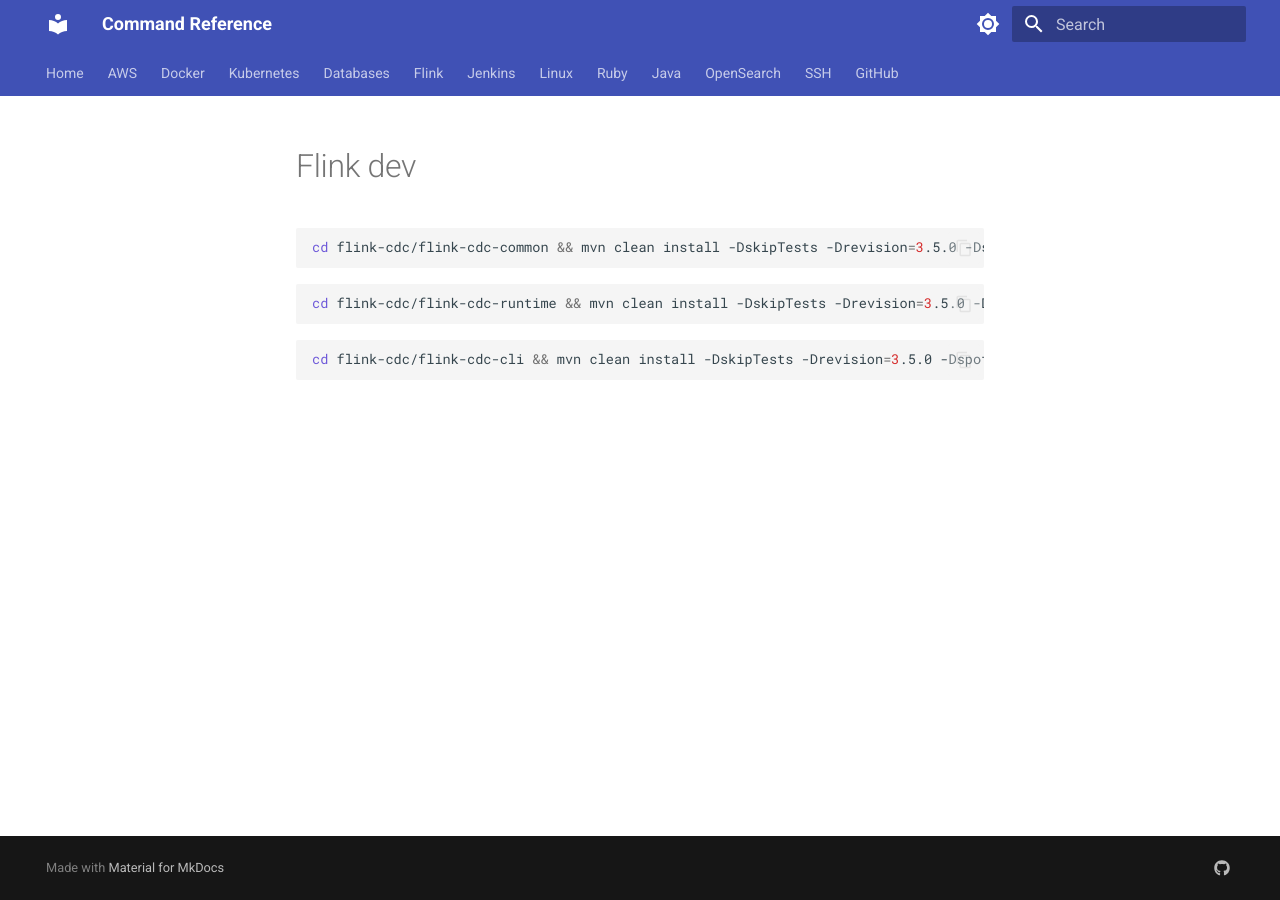
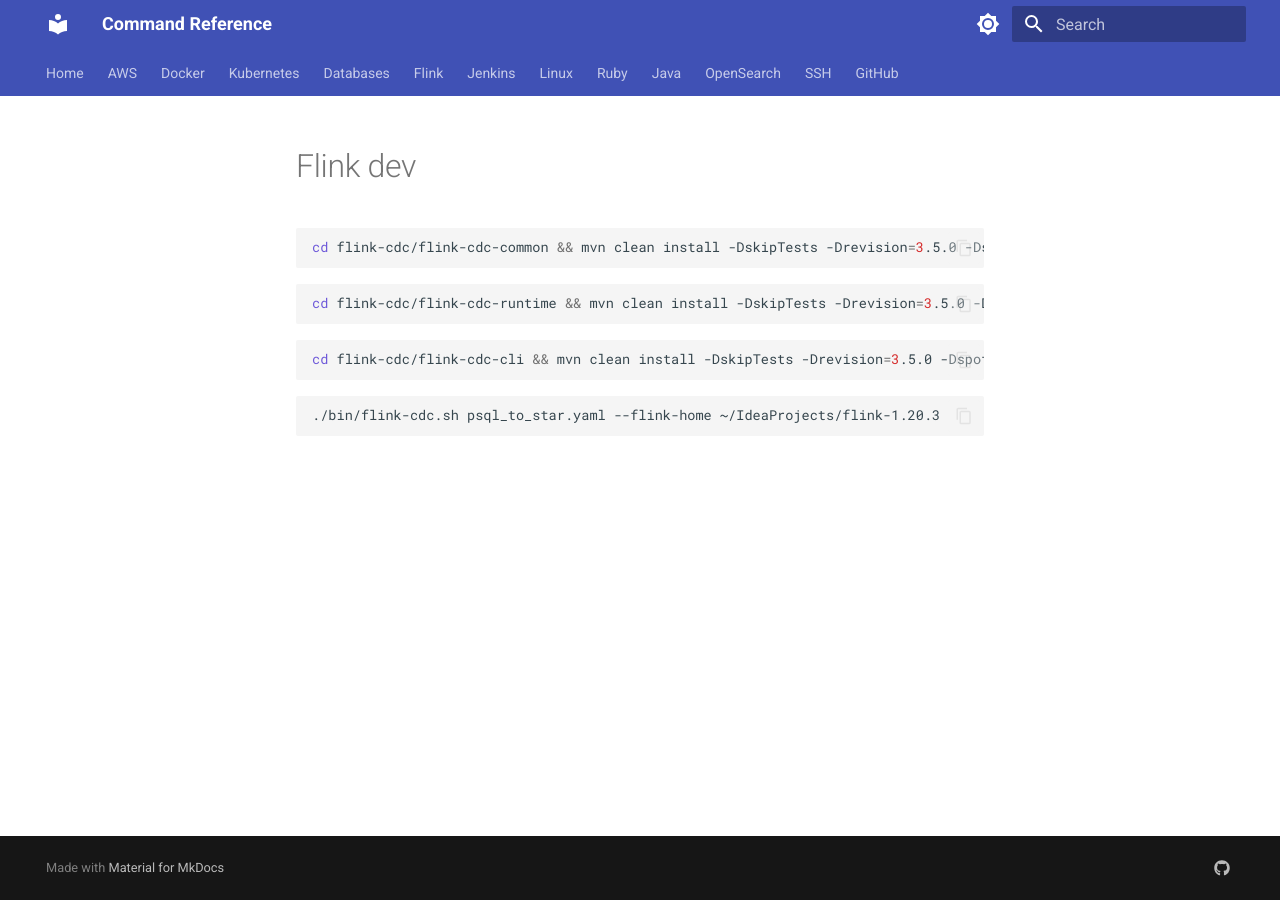
Before and after one commit to Fluder-Paradyne/cmds, an MkDocs documentation site: the page built from docs/flink/flink-dev.md, in a window 1280 px wide. Built offline with MkDocs 1.6.1 and Material for MkDocs 9.7.7, drawn with Linux system fonts in a browser that asks for light colours.

Commit message:
Add command to run Flink CDC with psql_to_star.yaml
Added command to run Flink CDC with a configuration file.

````diff
--- a/docs/flink/flink-dev.md
+++ b/docs/flink/flink-dev.md
@@ -9,3 +9,7 @@
 ```shell
 cd flink-cdc/flink-cdc-cli && mvn clean install -DskipTests -Drevision=3.5.0 -Dspotless.check.skip=true -Dcheckstyle.skip=true -Drat.skip=true 2>&1 | tail -3
 ```
+
+```shell
+./bin/flink-cdc.sh psql_to_star.yaml --flink-home ~/IdeaProjects/flink-1.20.3
+```
````
